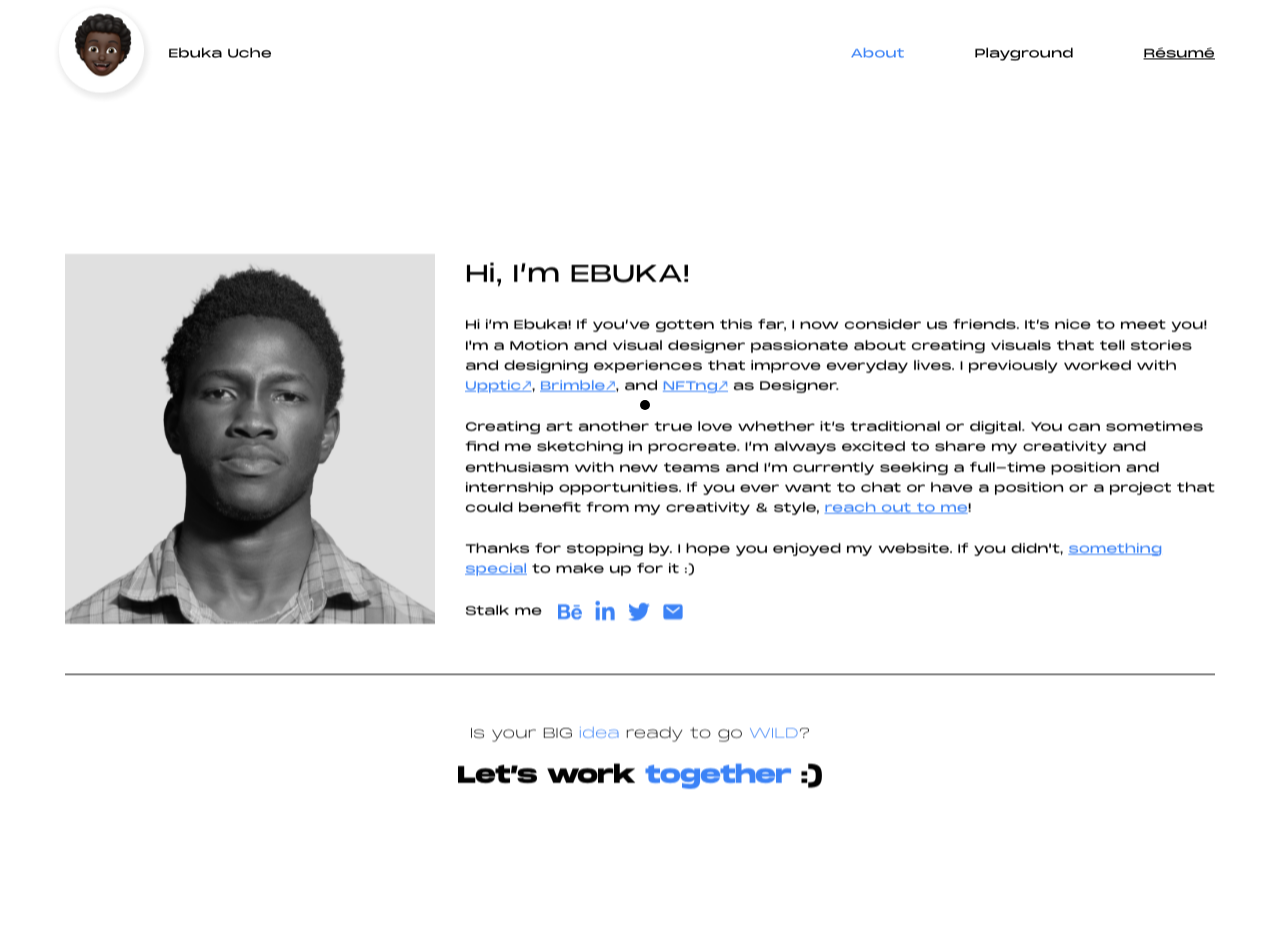
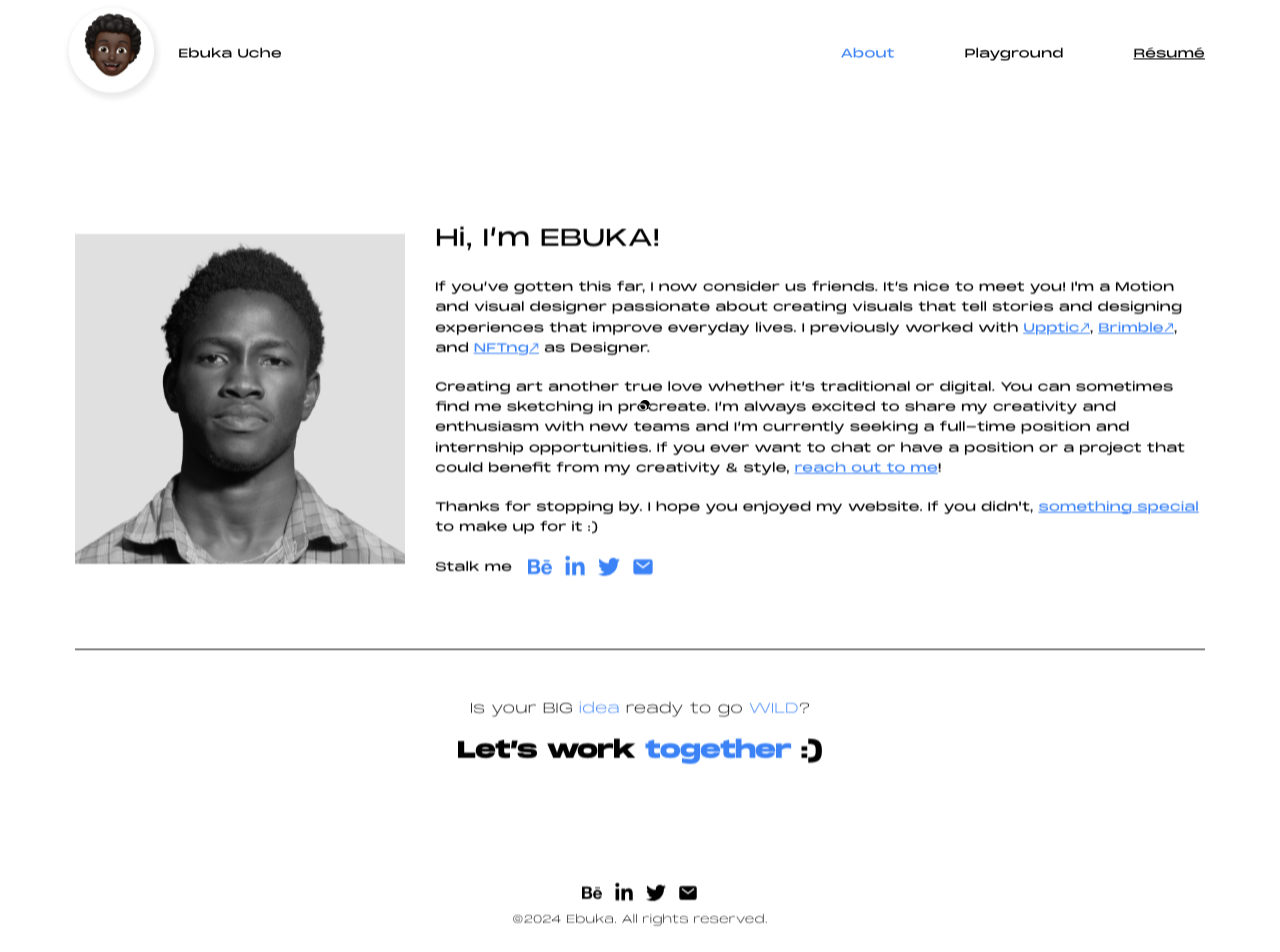
Before and after one commit to tolzzyyy/ebukaptf, a React (Create React App) app: page /about in a window 1280 px wide. Shown: the top 952 px of the page. Built offline with nearby package versions, Linux system fonts and the light colour scheme.

Commit message:
last commit

```diff
--- a/src/Components/About.jsx
+++ b/src/Components/About.jsx
@@ -5,21 +5,21 @@ import { IoMail } from "react-icons/io5";
 
 const About = () => {
   return (
-    <div className="px-[20px] max-w-[1540px] mx-auto lg:px-[40px] xl:px-[65px] 2xl:px-[100px] about flex flex-col justify-center mt-[50px] xl:my-[40px] items-center min-h-[400px] xl:h-[100vh]">
+    <div className="px-[30px] max-w-[1640px] mx-auto lg:px-[40px] xl:px-[75px] 2xl:px-[100px] about flex flex-col justify-center  mt-[40px] xl:my-[50px] 2xl:my-[20px] items-center min-h-[400px] xl:h-[110vh]">
       <div className="flex flex-col md:flex-row items-center w-full lg:justify-between gap-[20px] md:gap-[30px]">
-        <div className="w-auto md:w-[410px] xl:max-w-[450px] 2xl:w-[520px]">
+        <div className="w-auto md:w-[410px] xl:max-w-[450px] 2xl:w-[550px]">
           <img
             src={Ebuka}
             className="w-full h-auto object-cover"
             alt="Profile"
           />
         </div>
-        <div className="w-full md:max-w-[720px] xl:max-w-[750px] 2xl:max-w-[770px] font-[400] leading-[1.7] text-[10px] md:text-[8px] 2xl:text-[14px] xl:text-[12px] flex flex-col gap-[20px]">
+        <div className="w-full md:max-w-[720px] xl:max-w-[770px] 2xl:max-w-[870px] font-[400] leading-[1.7] text-[10px] md:text-[8px] 2xl:text-[14px] xl:text-[12px] flex flex-col gap-[18px]">
           <h1 className="text-[24px] font-monument-extended font-[200]">
             Hi, I’m EBUKA!
           </h1>
           <p>
-            Hi i’m Ebuka! If you’ve gotten this far, I now consider us friends.
+             If you’ve gotten this far, I now consider us friends.
             It’s nice to meet you! I'm a Motion and visual designer passionate
             about creating visuals that tell stories and designing experiences
             that improve everyday lives. I previously worked with{" "}
@@ -92,15 +92,33 @@ const About = () => {
           </div>
         </div>
       </div>
-      <div className="border-t-[1px] flex flex-col items-center w-full gap-4 justify-center py-8 md:py-12 mt-[50px] h-auto border-black">
-        <h1 className="font-[100] text-[11px] md:text-[14px]">
+      <div className="border-t-[1px] flex flex-col items-center w-full gap-4 justify-center py-8 md:py-12 mt-[50px] md:mt-[70px] h-auto border-black">
+        <h1 className="font-[100] text-[10px] md:text-[14px]">
           Is your BIG <span className="text-blue-500">idea</span> ready to go{" "}
           <span className="text-blue-500">WILD</span>?
         </h1>
         <h1 className="text-lg font-bold lg:text-2xl">
           Let’s work <span className="text-blue-500">together</span> :)
         </h1>
+        <div className="flex flex-col items-center pt-[100px]    justify-center">
+          <div className="flex items-center gap-3">
+            <a href="https://www.behance.net/ebukauche1" target="_blank" rel="noopener noreferrer">
+              <FaBehance size={20} />
+            </a>
+            <a href="https://www.linkedin.com/in/ebukau?utm_source=share&utm_campaign=share_via&utm_content=profile&utm_medium=ios_app" target="_blank" rel="noopener noreferrer">
+              <FaLinkedinIn size={20} />
+            </a>
+            <a href="https://x.com/t0_ge_?s=21" target="_blank" rel="noopener noreferrer">
+              <FaTwitter size={20} />
+            </a>
+            <a href="mailto:Eburogersuche@yahoo.com">
+              <IoMail size={20} />
+            </a>
+          </div>
+          <p className="md:text-[11px]   text-[9px] mt-2 font-thin">©2024 Ebuka. All rights reserved.</p>
+        </div>
       </div>
+
     </div>
   );
 };
--- a/src/Components/BimbleDomain.jsx
+++ b/src/Components/BimbleDomain.jsx
@@ -81,7 +81,7 @@ const BimbleDomain = () => {
   };
 
   return (
-    <div className="max-w-[1540px] h-full font-monument-extended my-[20px] mx-auto p-4 px-[30px] 2xl:px-[100px] lg:px-[40px] xl:px-[65px] flex flex-col items-center justify-center">
+    <div className="max-w-[1640px] h-full font-monument-extended my-[20px] mx-auto p-4 px-[30px] 2xl:px-[100px] lg:px-[40px] xl:px-[65px] flex flex-col items-center justify-center">
 
 <div className="relative w-full" style={{ paddingBottom: '56.25%' }}>
   <iframe
@@ -182,7 +182,7 @@ const BimbleDomain = () => {
           </Link>
         </div>
       </div>
-      <div className="flex flex-col items-center my-[30px] justify-center">
+      <div className="flex flex-col items-center my-[70px] md:my-[100px]  justify-center">
           <div className="flex items-center gap-3">
             <a href="https://www.behance.net/ebukauche1" target="_blank" rel="noopener noreferrer">
               <FaBehance size={20} />
--- a/src/Components/BimblePage.jsx
+++ b/src/Components/BimblePage.jsx
@@ -82,7 +82,7 @@ const BimblePage = () => {
   };
 
   return (
-    <div className="max-w-[1540px] h-full font-monument-extended my-[20px] mx-auto p-4 px-[30px] 2xl:px-[100px]  lg:px-[40px] xl:px-[65px] flex flex-col items-center justify-center">
+    <div className="max-w-[1640px] h-full font-monument-extended my-[20px] mx-auto p-4 px-[30px] 2xl:px-[100px]  lg:px-[40px] xl:px-[65px] flex flex-col items-center justify-center">
     <div className="relative w-full" style={{ paddingBottom: '56.25%' }}>
         <iframe
           src="https://player.vimeo.com/video/1000084251?h=ff5f0461fa"
@@ -184,7 +184,7 @@ const BimblePage = () => {
           </Link>
         </div>
       </div>
-      <div className="flex flex-col items-center my-[30px] justify-center">
+      <div className="flex flex-col items-center my-[70px] md:my-[100px]  justify-center">
           <div className="flex items-center gap-3">
             <a href="https://www.behance.net/ebukauche1" target="_blank" rel="noopener noreferrer">
               <FaBehance size={20} />
--- a/src/Components/BimbleWelcome.jsx
+++ b/src/Components/BimbleWelcome.jsx
@@ -82,7 +82,7 @@ const BimbleWelcome = () => {
   };
 
   return (
-    <div className="max-w-[1540px] h-full font-monument-extended my-[20px] mx-auto p-4 px-[30px] 2xl:px-[100px]  lg:px-[40px] xl:px-[65px] flex flex-col items-center justify-center">
+    <div className="max-w-[1640px] h-full font-monument-extended my-[20px] mx-auto p-4 px-[30px] 2xl:px-[100px]  lg:px-[40px] xl:px-[65px] flex flex-col items-center justify-center">
     <div className="relative w-full" style={{ paddingBottom: '56.25%' }}>
 
         <iframe
@@ -187,7 +187,7 @@ const BimbleWelcome = () => {
           </Link>
         </div>
       </div>
-      <div className="flex flex-col items-center my-[30px] justify-center">
+      <div className="flex flex-col items-center my-[70px] md:my-[100px]  justify-center">
           <div className="flex items-center gap-3">
             <a href="https://www.behance.net/ebukauche1" target="_blank" rel="noopener noreferrer">
               <FaBehance size={20} />
--- a/src/Components/Discord.jsx
+++ b/src/Components/Discord.jsx
@@ -79,7 +79,7 @@ const Discord = () => {
   };
 
   return (
-    <div className="max-w-[1540px] h-full font-monument-extended my-[20px] mx-auto p-4 px-[30px] 2xl:px-[100px]  lg:px-[40px] xl:px-[65px] gap-4 flex flex-col items-center justify-center">
+    <div className="max-w-[1640px] h-full font-monument-extended my-[20px] mx-auto p-4 px-[30px] 2xl:px-[100px]  lg:px-[40px] xl:px-[65px] gap-4 flex flex-col items-center justify-center">
       <div className="w-full">
         <Swiper
           modules={[Autoplay, EffectFade]}
@@ -155,7 +155,7 @@ const Discord = () => {
           </h1>
         </div>
       </div>
-      <div className="flex flex-col items-center my-[30px] justify-center">
+      <div className="flex flex-col items-center my-[70px] md:my-[100px]  justify-center">
         <div className="flex items-center gap-3">
           <a
             href="https://www.behance.net/ebukauche1"
--- a/src/Components/Hero.jsx
+++ b/src/Components/Hero.jsx
@@ -17,7 +17,7 @@ const Body = () => {
 
     <div>
         {/* <SpotifyTopTracks/> */}
-      <div className='max-w-[1540px] h-full part font-monument-extended mt-[20px] md:mt-[100px] mx-auto p-4 px-[30px] lg:px-[40px] xl:px-[65px]'>
+      <div className='max-w-[1640px]  h-full part font-monument-extended mt-[20px] md:mt-[100px] 2xl:px-[100px]  mx-auto p-4 px-[30px] lg:px-[40px] xl:px-[75px]'>
         <div className='relative'>
           <Swiper
             onSlideChange={(swiper) => handleSlideChange(swiper)}
--- a/src/Components/Nft.jsx
+++ b/src/Components/Nft.jsx
@@ -95,7 +95,7 @@ const Nft = () => {
   };
 
   return (
-    <div className="max-w-[1540px] h-full font-monument-extended my-[20px] 2xl:px-[100px] part mx-auto p-4 px-[30px] lg:px-[40px] xl:px-[35px] flex flex-col items-center justify-center">
+    <div className="max-w-[1640px]  h-full font-monument-extended my-[20px] 2xl:px-[100px] part mx-auto p-4 px-[30px] lg:px-[40px] xl:px-[35px] flex flex-col items-center justify-center">
       <div className="relative w-full" style={{ paddingBottom: '56.25%' }}>
         <iframe
           src="https://player.vimeo.com/video/886521904?h=f75fc025e5"
@@ -182,7 +182,7 @@ const Nft = () => {
         </div>
       </div>
 
-      <div className="flex flex-col items-center my-[30px] justify-center">
+      <div className="flex flex-col items-center my-[70px] md:my-[100px]  justify-center">
           <div className="flex items-center gap-3">
             <a href="https://www.behance.net/ebukauche1" target="_blank" rel="noopener noreferrer">
               <FaBehance size={20} />
--- a/src/Components/PlayGround.jsx
+++ b/src/Components/PlayGround.jsx
@@ -7,10 +7,12 @@ import mulan from '../Assets/Rectangle 70.png'
 import discord from '../Assets/Rectangle 66 (4).png'
 import scar from '../Assets/scar.png'
 import black from '../Assets/Rectangle 71.png'
+import { FaBehance, FaLinkedinIn, FaTwitter } from 'react-icons/fa';
+import { IoMail } from 'react-icons/io5';
 
 const PlayGround = () => {
   return (
-    <div className='max-w-[1540px] h-full part  font-monument-extended mt-[20px] md:mt-[50px] px-[30px] mx-auto py-4 w-full lg:px-[40px] xl:px-[35px] 2xl:px-[100px]'>
+    <div className='max-w-[1640px]  h-full part  font-monument-extended mt-[20px] md:mt-[50px] px-[30px] mx-auto py-4 w-full lg:px-[40px] xl:px-[35px] 2xl:px-[100px]'>
       <div className='mx-auto flex flex-col gap-2 text-center'>
         <h1 className='text-[11px] md:text-[15px]'>Welcome to my Playground</h1>
         <p className='text-[10px] font-extra-light text-[#1A1A1A]'>Interaction design, Motion design, 3D comps, user interfaces and sketches. Last Updated - August 2024</p>
@@ -30,6 +32,24 @@ const PlayGround = () => {
 
         </div>
       </div>
+
+      <div className="flex flex-col items-center pt-[100px]    justify-center">
+          <div className="flex items-center gap-3">
+            <a href="https://www.behance.net/ebukauche1" target="_blank" rel="noopener noreferrer">
+              <FaBehance size={20} />
+            </a>
+            <a href="https://www.linkedin.com/in/ebukau?utm_source=share&utm_campaign=share_via&utm_content=profile&utm_medium=ios_app" target="_blank" rel="noopener noreferrer">
+              <FaLinkedinIn size={20} />
+            </a>
+            <a href="https://x.com/t0_ge_?s=21" target="_blank" rel="noopener noreferrer">
+              <FaTwitter size={20} />
+            </a>
+            <a href="mailto:Eburogersuche@yahoo.com">
+              <IoMail size={20} />
+            </a>
+          </div>
+          <p className="md:text-[11px]   text-[9px] mt-2 font-thin">©2024 Ebuka. All rights reserved.</p>
+        </div>
     </div>
   );
 }
--- a/src/Components/ProjectPage.jsx
+++ b/src/Components/ProjectPage.jsx
@@ -26,7 +26,7 @@ const ProjectPage = () => {
 
 
   return (
-    <div className="w-full mt-[20px] max-w-[1540px]  mx-auto px-[30px] lg:px-[40px] xl:px-[65px] h-full border-t-[1px]">
+    <div className="w-full mt-[20px] max-w-[1640px]   mx-auto px-[30px] lg:px-[40px] xl:px-[65px] 2xl:px-[100px]  h-full border-t-[1px]">
       <div className="flex flex-col gap-4 ">
         {/* Main Grid Container */}
         <div className="grid grid-cols-1 md:grid-cols-2 gap-8 md:gap-[50px] mt-[30px] md:mt-[80px]">
@@ -165,7 +165,7 @@ const ProjectPage = () => {
         </div>
 
         {/* Social Media Links */}
-        <div className="flex flex-col items-center my-[30px] justify-center">
+        <div className="flex flex-col items-center my-[70px] md:my-[100px] justify-center">
           <div className="flex items-center gap-3">
             <a href="https://www.behance.net/ebukauche1" target="_blank" rel="noopener noreferrer">
               <FaBehance size={20} />
--- a/src/Components/TopNav.jsx
+++ b/src/Components/TopNav.jsx
@@ -29,7 +29,7 @@ const TopNav = () => {
   }, [open]);
 
   return (
-    <div className="w-full max-w-[1540px] mx-auto px-[30px] 2xl:px-[100px] lg:px-[40px] xl:px-[65px]">
+    <div className="w-full max-w-[1640px]  mx-auto px-[30px] 2xl:px-[100px] lg:px-[40px] xl:px-[75px]">
       <nav className="flex justify-between items-center">
         <div className="flex items-center w-[232px] mt-4 md:mt-0 ml-[-40px] md:ml-[-20px] gap-2 md:gap-3 justify-center">
           <NavLink to="/" end>
```
